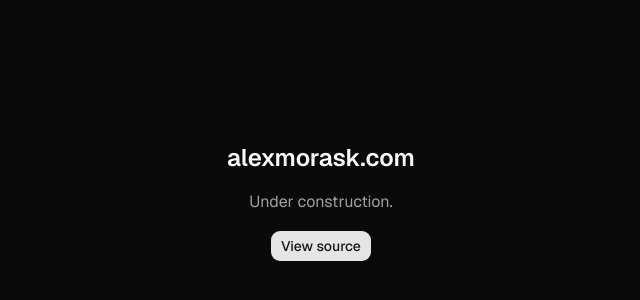
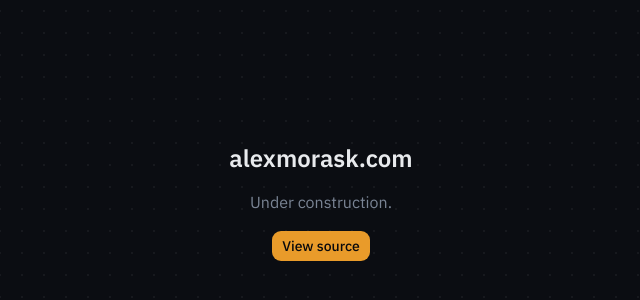
Before and after one commit to alexmorask/portfolio, a Next.js app: page / in a window 1280 px wide. Shown: the part 198-498 px from the top of the page, without its empty margins (319-959 px from the left). Built offline with nearby package versions, Linux system fonts and the light colour scheme.

Commit message:
feat: apply design tokens (IBM Plex, amber accent, dot-grid dark theme)

```diff
--- a/src/app/globals.css
+++ b/src/app/globals.css
@@ -7,6 +7,11 @@
 @theme inline {
   --font-heading: var(--font-sans);
   --font-sans: var(--font-sans);
+  --font-mono: var(--font-mono);
+  --color-text-secondary: var(--text-secondary);
+  --color-text-tertiary: var(--text-tertiary);
+  --color-text-faint: var(--text-faint);
+  --color-accent-green: var(--accent-green);
   --color-sidebar-ring: var(--sidebar-ring);
   --color-sidebar-border: var(--sidebar-border);
   --color-sidebar-accent-foreground: var(--sidebar-accent-foreground);
@@ -48,72 +53,81 @@
 }
 
 :root {
-  --background: oklch(1 0 0);
-  --foreground: oklch(0.145 0 0);
-  --card: oklch(1 0 0);
-  --card-foreground: oklch(0.145 0 0);
-  --popover: oklch(1 0 0);
-  --popover-foreground: oklch(0.145 0 0);
-  --primary: oklch(0.205 0 0);
-  --primary-foreground: oklch(0.985 0 0);
-  --secondary: oklch(0.97 0 0);
-  --secondary-foreground: oklch(0.205 0 0);
-  --muted: oklch(0.97 0 0);
-  --muted-foreground: oklch(0.556 0 0);
-  --accent: oklch(0.97 0 0);
-  --accent-foreground: oklch(0.205 0 0);
-  --destructive: oklch(0.577 0.245 27.325);
-  --border: oklch(0.922 0 0);
-  --input: oklch(0.922 0 0);
-  --ring: oklch(0.708 0 0);
-  --chart-1: oklch(0.87 0 0);
-  --chart-2: oklch(0.556 0 0);
-  --chart-3: oklch(0.439 0 0);
-  --chart-4: oklch(0.371 0 0);
-  --chart-5: oklch(0.269 0 0);
+  --background: #0b0d12;
+  --foreground: #e8eaed;
+  --card: #0e1117;
+  --card-foreground: #e8eaed;
+  --popover: #0e1117;
+  --popover-foreground: #e8eaed;
+  --primary: oklch(75% 0.15 70);
+  --primary-foreground: #08090d;
+  --secondary: #12161d;
+  --secondary-foreground: #e8eaed;
+  --muted: #12161d;
+  --muted-foreground: #7a8494;
+  --accent: #12161d;
+  --accent-foreground: #e8eaed;
+  --destructive: oklch(0.704 0.191 22.216);
+  --border: rgba(255, 255, 255, 0.1);
+  --input: rgba(255, 255, 255, 0.14);
+  --ring: oklch(75% 0.15 70);
+  --chart-1: oklch(75% 0.15 70);
+  --chart-2: #c3c9d4;
+  --chart-3: #9aa3b2;
+  --chart-4: #7a8494;
+  --chart-5: #545c6b;
   --radius: 0.625rem;
-  --sidebar: oklch(0.985 0 0);
-  --sidebar-foreground: oklch(0.145 0 0);
-  --sidebar-primary: oklch(0.205 0 0);
-  --sidebar-primary-foreground: oklch(0.985 0 0);
-  --sidebar-accent: oklch(0.97 0 0);
-  --sidebar-accent-foreground: oklch(0.205 0 0);
-  --sidebar-border: oklch(0.922 0 0);
-  --sidebar-ring: oklch(0.708 0 0);
+  --sidebar: #0e1117;
+  --sidebar-foreground: #e8eaed;
+  --sidebar-primary: oklch(75% 0.15 70);
+  --sidebar-primary-foreground: #08090d;
+  --sidebar-accent: #12161d;
+  --sidebar-accent-foreground: #e8eaed;
+  --sidebar-border: rgba(255, 255, 255, 0.1);
+  --sidebar-ring: oklch(75% 0.15 70);
+  --text-secondary: #c3c9d4;
+  --text-tertiary: #9aa3b2;
+  --text-faint: #545c6b;
+  --accent-green: oklch(70% 0.14 145);
 }
 
 .dark {
-  --background: oklch(0.145 0 0);
-  --foreground: oklch(0.985 0 0);
-  --card: oklch(0.205 0 0);
-  --card-foreground: oklch(0.985 0 0);
-  --popover: oklch(0.205 0 0);
-  --popover-foreground: oklch(0.985 0 0);
-  --primary: oklch(0.922 0 0);
-  --primary-foreground: oklch(0.205 0 0);
-  --secondary: oklch(0.269 0 0);
-  --secondary-foreground: oklch(0.985 0 0);
-  --muted: oklch(0.269 0 0);
-  --muted-foreground: oklch(0.708 0 0);
-  --accent: oklch(0.269 0 0);
-  --accent-foreground: oklch(0.985 0 0);
+  --background: #0b0d12;
+  --foreground: #e8eaed;
+  --card: #0e1117;
+  --card-foreground: #e8eaed;
+  --popover: #0e1117;
+  --popover-foreground: #e8eaed;
+  --primary: oklch(75% 0.15 70);
+  --primary-foreground: #08090d;
+  --secondary: #12161d;
+  --secondary-foreground: #e8eaed;
+  --muted: #12161d;
+  --muted-foreground: #7a8494;
+  --accent: #12161d;
+  --accent-foreground: #e8eaed;
   --destructive: oklch(0.704 0.191 22.216);
-  --border: oklch(1 0 0 / 10%);
-  --input: oklch(1 0 0 / 15%);
-  --ring: oklch(0.556 0 0);
-  --chart-1: oklch(0.87 0 0);
-  --chart-2: oklch(0.556 0 0);
-  --chart-3: oklch(0.439 0 0);
-  --chart-4: oklch(0.371 0 0);
-  --chart-5: oklch(0.269 0 0);
-  --sidebar: oklch(0.205 0 0);
-  --sidebar-foreground: oklch(0.985 0 0);
-  --sidebar-primary: oklch(0.488 0.243 264.376);
-  --sidebar-primary-foreground: oklch(0.985 0 0);
-  --sidebar-accent: oklch(0.269 0 0);
-  --sidebar-accent-foreground: oklch(0.985 0 0);
-  --sidebar-border: oklch(1 0 0 / 10%);
-  --sidebar-ring: oklch(0.556 0 0);
+  --border: rgba(255, 255, 255, 0.1);
+  --input: rgba(255, 255, 255, 0.14);
+  --ring: oklch(75% 0.15 70);
+  --chart-1: oklch(75% 0.15 70);
+  --chart-2: #c3c9d4;
+  --chart-3: #9aa3b2;
+  --chart-4: #7a8494;
+  --chart-5: #545c6b;
+  --radius: 0.625rem;
+  --sidebar: #0e1117;
+  --sidebar-foreground: #e8eaed;
+  --sidebar-primary: oklch(75% 0.15 70);
+  --sidebar-primary-foreground: #08090d;
+  --sidebar-accent: #12161d;
+  --sidebar-accent-foreground: #e8eaed;
+  --sidebar-border: rgba(255, 255, 255, 0.1);
+  --sidebar-ring: oklch(75% 0.15 70);
+  --text-secondary: #c3c9d4;
+  --text-tertiary: #9aa3b2;
+  --text-faint: #545c6b;
+  --accent-green: oklch(70% 0.14 145);
 }
 
 @layer base {
@@ -122,8 +136,15 @@
   }
   body {
     @apply bg-background text-foreground;
+    background-image: radial-gradient(rgba(255, 255, 255, 0.05) 1px, transparent 1px);
+    background-size: 22px 22px;
   }
   html {
     @apply font-sans;
   }
+  code,
+  pre,
+  kbd {
+    @apply font-mono;
+  }
 }
--- a/src/app/layout.tsx
+++ b/src/app/layout.tsx
@@ -1,9 +1,19 @@
 import type { Metadata } from "next";
 import "./globals.css";
-import { Geist } from "next/font/google";
+import { IBM_Plex_Mono, IBM_Plex_Sans } from "next/font/google";
 import { cn } from "@/lib/utils";
 
-const geist = Geist({ subsets: ["latin"], variable: "--font-sans" });
+const ibmPlexSans = IBM_Plex_Sans({
+  subsets: ["latin"],
+  weight: ["400", "500", "600", "700"],
+  variable: "--font-sans",
+});
+
+const ibmPlexMono = IBM_Plex_Mono({
+  subsets: ["latin"],
+  weight: ["400", "500", "600"],
+  variable: "--font-mono",
+});
 
 export const metadata: Metadata = {
   title: "Alex Morask",
@@ -16,7 +26,7 @@ export default function RootLayout({
   children: React.ReactNode;
 }>) {
   return (
-    <html lang="en" className={cn("dark font-sans", geist.variable)}>
+    <html lang="en" className={cn("dark font-sans", ibmPlexSans.variable, ibmPlexMono.variable)}>
       <body>{children}</body>
     </html>
   );
```
